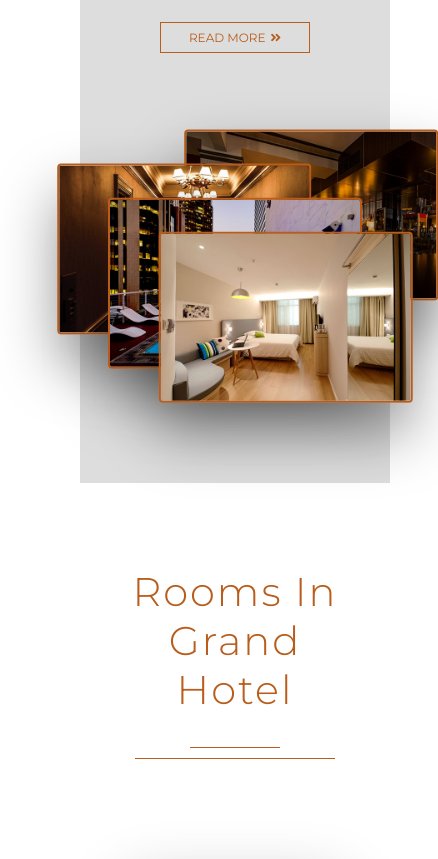
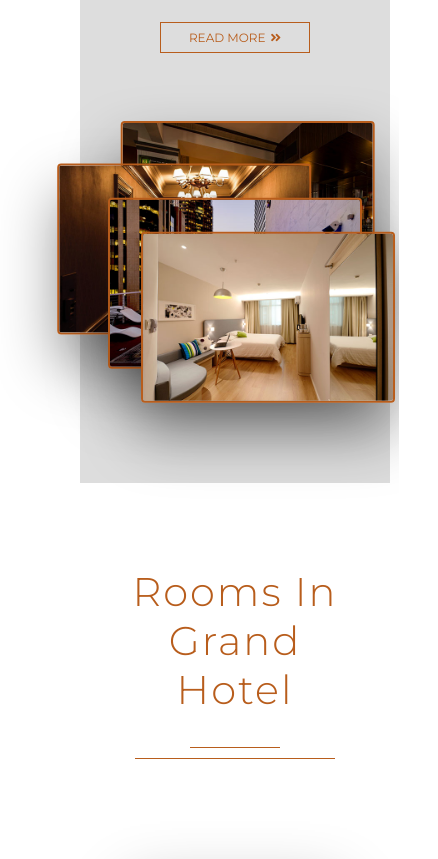
Before and after one commit to thomasbrown25/grand-hotel, a React (Create React App) app: page / in a window 390 px wide. Shown: the part 1720-2579 px from the top of the page, 438 px wide, since content can reach past the window. Built offline with nearby package versions, Linux system fonts and the light colour scheme.

Commit message:
fixed open space on mobile view

```diff
--- a/src/App.js
+++ b/src/App.js
@@ -1,4 +1,5 @@
 import { Routes, Route } from 'react-router-dom';
+
 import AboutUs from './routes/about-us/about-us.component';
 import Home from './routes/home/home.component';
 
--- a/src/media-queries.css
+++ b/src/media-queries.css
@@ -32,6 +32,12 @@
     }
     .image {
         width: 25rem;
+    }
+    .image-1 {
+        transform: translate(-45%, -95%);
+    }
+    .image-4 {
+        transform: translate(-37%, -30%);
     }
 }
 
```
